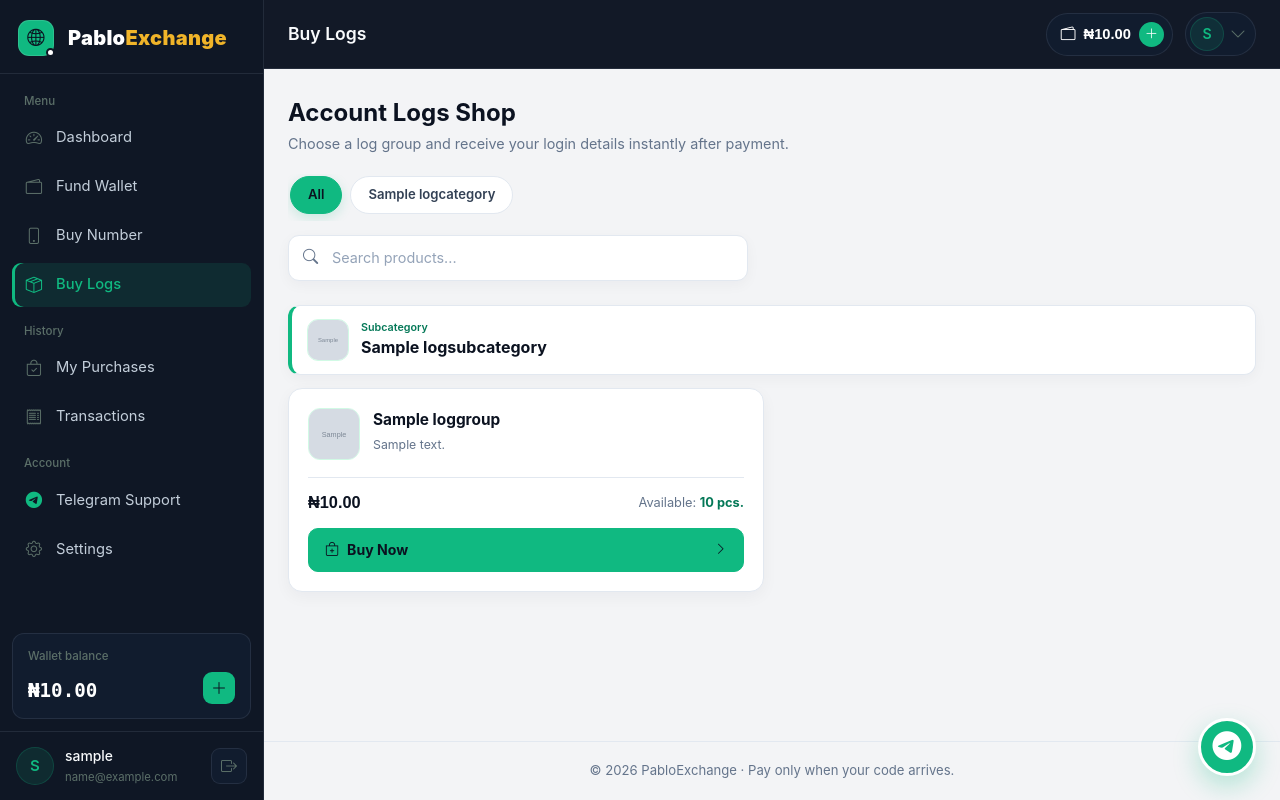
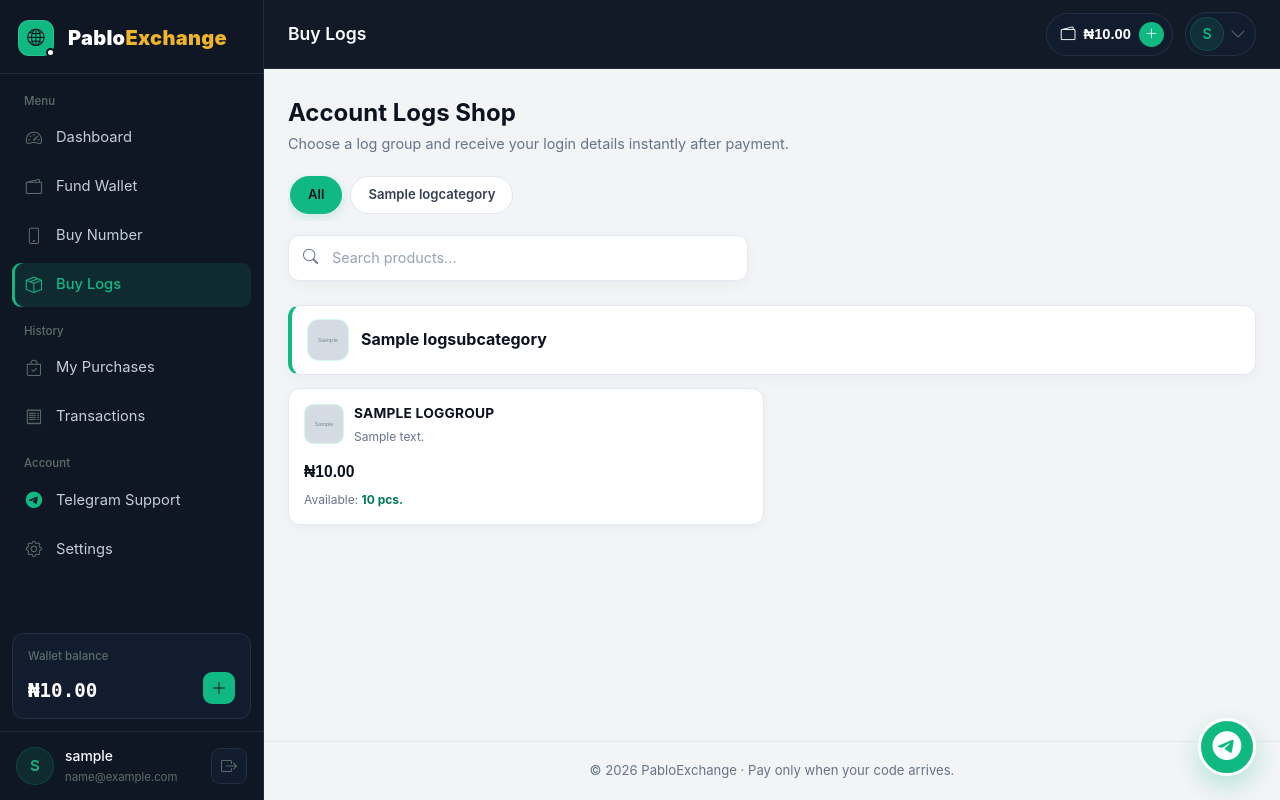
Before and after one commit to Elijah-jah/pabloexchange, a Django app: page /marketplace/ in a window 1280 px wide. Run offline with Django 5.2, Linux system fonts and the light colour scheme; the visitor is signed in with stand-in values (Sample User, id 1); tables that the repository leaves empty hold one stand-in row (values such as "Sample post"); grey boxes marked "Sample" are stand-in pictures; parts of the project's set-up code (start-up, migrations or seed data) failed here and were passed over.

Commit message:
Update shop models and purchase system

```diff
--- a/static/css/services.css
+++ b/static/css/services.css
@@ -245,50 +245,15 @@
     min-width: 0;
 }
 
-.sec-kicker {
-    display: block;
-    margin-bottom: 2px;
-    color: var(--mk-primary-text);
-    font-size: .67rem;
-    font-weight: 600;
-    line-height: 1.3;
-}
-
 .sec-title {
     margin: 0;
-    overflow: hidden;
+    overflow-wrap: anywhere;
     color: var(--mk-charcoal);
     font-size: 1rem;
     font-style: normal;
     font-weight: 700;
     line-height: 1.35;
     letter-spacing: normal;
-    text-overflow: ellipsis;
-    white-space: nowrap;
-}
-
-.see-more-btn {
-    display: inline-flex;
-    min-height: 36px;
-    flex-shrink: 0;
-    align-items: center;
-    justify-content: center;
-    gap: 5px;
-    padding: 7px 12px;
-    border: 1px solid rgba(4, 120, 87, .25);
-    border-radius: 9px;
-    background: var(--mk-primary-soft);
-    color: var(--mk-primary-text);
-    cursor: pointer;
-    font-size: .76rem;
-    font-weight: 600;
-    white-space: nowrap;
-    transition: background .18s, border-color .18s;
-}
-
-.see-more-btn:hover {
-    border-color: rgba(4, 120, 87, .45);
-    background: #d1fae5;
 }
 
 /* ---------------- Log-group product cards ---------------- */
@@ -303,11 +268,11 @@
     display: flex;
     min-width: 0;
     flex-direction: column;
-    padding: 19px;
+    padding: 15px;
     border: 1px solid var(--mk-border);
-    border-radius: 14px;
+    border-radius: 12px;
     background: var(--mk-white);
-    box-shadow: 0 5px 16px rgba(15, 23, 42, .045);
+    box-shadow: 0 3px 10px rgba(15, 23, 42, .035);
     color: var(--mk-text);
     cursor: pointer;
     transition: border-color .18s, box-shadow .18s, background .18s;
@@ -319,28 +284,36 @@
     box-shadow: 0 9px 24px rgba(15, 23, 42, .08);
 }
 
-.prod-card.filtered-out,
-.prod-card.sm-hidden {
+.prod-card.filtered-out {
     display: none;
+}
+
+.prod-card:focus-visible {
+    outline: 3px solid rgba(16, 185, 129, .28);
+    outline-offset: 3px;
+}
+
+.prod-card.is-sold-out {
+    background: #fbfdff;
 }
 
 .prod-card-top {
     display: flex;
     min-width: 0;
     align-items: flex-start;
-    gap: 13px;
+    gap: 10px;
 }
 
 .prod-img-wrap {
     display: flex;
-    width: 52px;
-    height: 52px;
+    width: 40px;
+    height: 40px;
     flex-shrink: 0;
     align-items: center;
     justify-content: center;
     overflow: hidden;
     border: 1px solid #d1fae5;
-    border-radius: 12px;
+    border-radius: 9px;
     background: var(--mk-primary-soft);
 }
 
@@ -361,47 +334,37 @@
 }
 
 .prod-name {
-    display: -webkit-box;
-    margin: 1px 0 6px;
-    overflow: hidden;
+    margin: 0 0 5px;
+    overflow-wrap: anywhere;
     color: var(--mk-charcoal);
-    font-size: .96rem;
+    font-size: .86rem;
     font-style: normal;
     font-weight: 700;
     line-height: 1.4;
-    letter-spacing: normal;
-    -webkit-box-orient: vertical;
-    -webkit-line-clamp: 2;
+    letter-spacing: .015em;
+    text-transform: uppercase;
 }
 
 .prod-desc {
-    display: -webkit-box;
+    display: block;
     margin: 0;
-    overflow: hidden;
+    overflow: visible;
     overflow-wrap: anywhere;
     color: var(--mk-muted);
-    font-size: .77rem;
-    line-height: 1.5;
-    -webkit-box-orient: vertical;
-    -webkit-line-clamp: 2;
+    font-size: .75rem;
+    line-height: 1.55;
+    white-space: normal;
 }
 
 .prod-row-meta {
-    display: flex;
     min-width: 0;
-    align-items: center;
-    justify-content: space-between;
-    flex-wrap: wrap;
-    gap: 8px 14px;
-    margin: 17px 0 15px;
-    padding-top: 14px;
-    border-top: 1px solid var(--mk-border);
+    margin-top: 13px;
 }
 
 .prod-price {
     color: var(--mk-charcoal);
     font-family: Arial, Helvetica, sans-serif;
-    font-size: 1.02rem;
+    font-size: .98rem;
     font-style: normal;
     font-weight: 700;
     line-height: 1.3;
@@ -410,9 +373,11 @@
 }
 
 .prod-availability {
+    display: block;
+    margin-top: 8px;
     color: var(--mk-muted);
-    font-size: .8rem;
-    white-space: nowrap;
+    font-size: .75rem;
+    line-height: 1.45;
 }
 
 .prod-stock {
@@ -422,44 +387,6 @@
 
 .prod-stock.out {
     color: var(--mk-red);
-}
-
-.prod-buy {
-    display: inline-flex;
-    width: 100%;
-    min-height: 44px;
-    align-items: center;
-    justify-content: center;
-    gap: 8px;
-    margin-top: auto;
-    padding: 11px 16px;
-    border: 1px solid var(--mk-primary);
-    border-radius: 10px;
-    background: var(--mk-primary);
-    color: var(--mk-charcoal);
-    cursor: pointer;
-    font-size: .88rem;
-    font-weight: 700;
-    line-height: 1.3;
-    transition: background .18s, border-color .18s, color .18s;
-}
-
-.prod-buy:hover:not(:disabled) {
-    border-color: var(--mk-primary-dark);
-    background: var(--mk-primary-dark);
-    color: var(--mk-white);
-}
-
-.prod-buy:disabled {
-    border-color: #e2e8f0;
-    background: #f1f5f9;
-    color: #94a3b8;
-    cursor: not-allowed;
-}
-
-.buy-arrow {
-    margin-left: auto;
-    font-size: .78rem;
 }
 
 .flow-empty {
--- a/templates/marketplace/logs.html
+++ b/templates/marketplace/logs.html
@@ -6,7 +6,7 @@
 {% block page_title %}Buy Logs{% endblock %}
 
 {% block extra_css %}
-<link rel="stylesheet" href="{% static 'css/services.css' %}?v=3">
+<link rel="stylesheet" href="{% static 'css/services.css' %}?v=4">
 {% endblock %}
 
 {% block content %}
@@ -50,21 +50,16 @@
                 <span class="sec-logo sec-logo--generic"><i class="bi bi-collection"></i></span>
                 {% endif %}
                 <div class="sec-title-wrap">
-                    <span class="sec-kicker">Subcategory</span>
                     <h3 class="sec-title">{{ section.name }}</h3>
                 </div>
             </div>
-            {% if section.products|length > 4 %}
-            <button type="button" class="see-more-btn" data-see-more>
-                <span class="sm-label">See More</span>
-                <i class="bi bi-chevron-right sm-icon"></i>
-            </button>
-            {% endif %}
         </div>
 
         <div class="prod-grid">
             {% for product in section.products %}
-            <article class="prod-card" data-cat="{{ product.category_id|default:'' }}"
+            <article class="prod-card{% if product.stock == 0 %} is-sold-out{% endif %}"
+                     role="button" tabindex="0" aria-label="View {{ product.title }}"
+                     data-cat="{{ product.category_id|default:'' }}"
                      data-name="{{ product.title|lower }}"
                      data-id="{{ product.id }}" data-price="{{ product.price }}" data-stock="{{ product.stock }}"
                      data-desc="{{ product.description|default:''|lower }}"
@@ -83,23 +78,20 @@
 
                     <div class="prod-row-body">
                         <h4 class="prod-name">{{ product.title }}</h4>
-                        <p class="prod-desc">{{ product.description|default:"Verified account log with instant delivery after payment."|truncatewords:24 }}</p>
+                        <p class="prod-desc">{{ product.description|default:"Verified account log with instant delivery after payment."|linebreaksbr }}</p>
                     </div>
                 </div>
 
                 <div class="prod-row-meta">
                     <span class="prod-price">&#8358;{{ product.price|floatformat:2|intcomma }}</span>
-                    <span class="prod-availability">
-                        Available:
-                        <span class="prod-stock {% if product.stock == 0 %}out{% endif %}">
-                            {% if product.stock == 0 %}Sold out{% else %}{{ product.stock }} pcs.{% endif %}
-                        </span>
+                </div>
+
+                <div class="prod-availability">
+                    Available:
+                    <span class="prod-stock {% if product.stock == 0 %}out{% endif %}">
+                        {% if product.stock == 0 %}Sold out{% else %}{{ product.stock }} pcs.{% endif %}
                     </span>
                 </div>
-
-                <button type="button" class="prod-buy" {% if product.stock == 0 %}disabled{% endif %}>
-                    {% if product.stock == 0 %}Sold out{% else %}<i class="bi bi-bag-plus"></i><span>Buy Now</span><i class="bi bi-chevron-right buy-arrow"></i>{% endif %}
-                </button>
             </article>
             {% endfor %}
         </div>
@@ -249,26 +241,7 @@
         return String(s).replace(/&/g, "&amp;").replace(/"/g, "&quot;").replace(/</g, "&lt;");
     }
 
-    /* ---------- FILTER + SEE MORE ---------- */
-    var SEE_MORE_COUNT = 4;
-
-    function applySeeMore(sec) {
-        var expanded = sec.classList.contains("expanded");
-        var visibleIndex = 0;
-        sec.querySelectorAll(".prod-card").forEach(function (card) {
-            if (card.classList.contains("filtered-out")) return;
-            visibleIndex++;
-            card.classList.toggle("sm-hidden", !expanded && visibleIndex > SEE_MORE_COUNT);
-        });
-        var btn = sec.querySelector("[data-see-more]");
-        if (btn) {
-            var label = btn.querySelector(".sm-label");
-            var icon = btn.querySelector(".sm-icon");
-            if (label) label.textContent = expanded ? "See Less" : "See More";
-            if (icon) icon.className = "bi " + (expanded ? "bi-chevron-up" : "bi-chevron-right") + " sm-icon";
-        }
-    }
-
+    /* ---------- CATEGORY + SEARCH FILTERS ---------- */
     function applyFilter() {
         var term = searchInput.value.toLowerCase().trim();
         var activeCat = document.querySelector(".cat-pill.active");
@@ -289,8 +262,6 @@
                 if (!card.classList.contains("filtered-out")) vis++;
             });
             sec.classList.toggle("section-hidden", vis === 0);
-            if (term && vis > 0) sec.classList.add("expanded");
-            applySeeMore(sec);
             totalVisible += vis;
         });
 
@@ -307,15 +278,6 @@
 
     searchInput.addEventListener("input", applyFilter);
 
-    sections.forEach(function (sec) {
-        var btn = sec.querySelector("[data-see-more]");
-        if (btn) {
-            btn.addEventListener("click", function () {
-                sec.classList.toggle("expanded");
-                applySeeMore(sec);
-            });
-        }
-    });
 
     /* ---------- WALLET ---------- */
     function updateWallet(balance) {
@@ -329,6 +291,13 @@
     /* ---------- RESERVE -> DELIVER FLOW ---------- */
     /* ---------- CARD CLICK -> CONFIRM ---------- */
     allCards.forEach(function (card) {
+        card.addEventListener("keydown", function (event) {
+            if (event.key === "Enter" || event.key === " ") {
+                event.preventDefault();
+                card.click();
+            }
+        });
+
         card.addEventListener("click", function () {
             currentCard = card;
 
@@ -407,8 +376,7 @@
                         stockEl.textContent = "Sold out";
                         stockEl.classList.add("out");
                         currentCard.setAttribute("data-stock", "0");
-                        var b = currentCard.querySelector(".prod-buy");
-                        if (b) { b.disabled = true; b.textContent = "Sold out"; }
+                        currentCard.classList.add("is-sold-out");
                     }
                 }
 
```
Also changed, not shown: other parts of static/css/services.css (+14 -33 lines).
